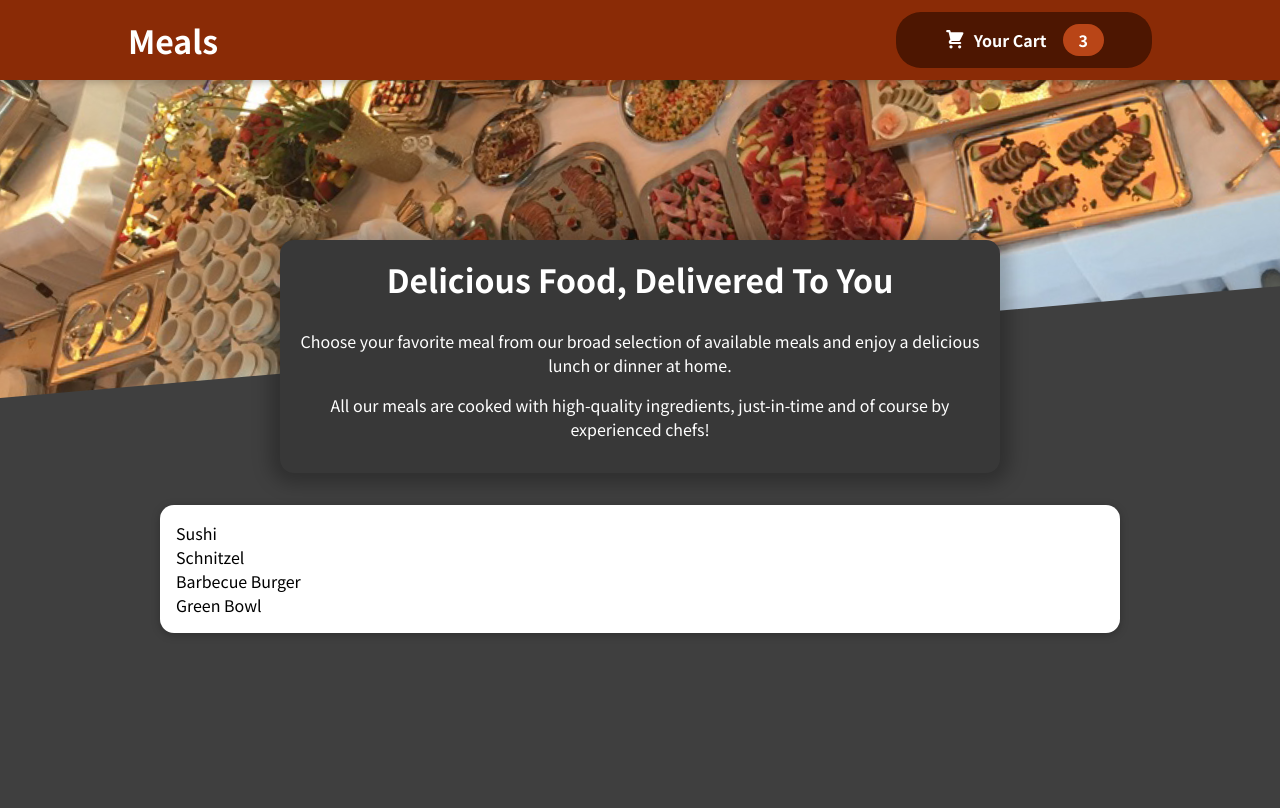
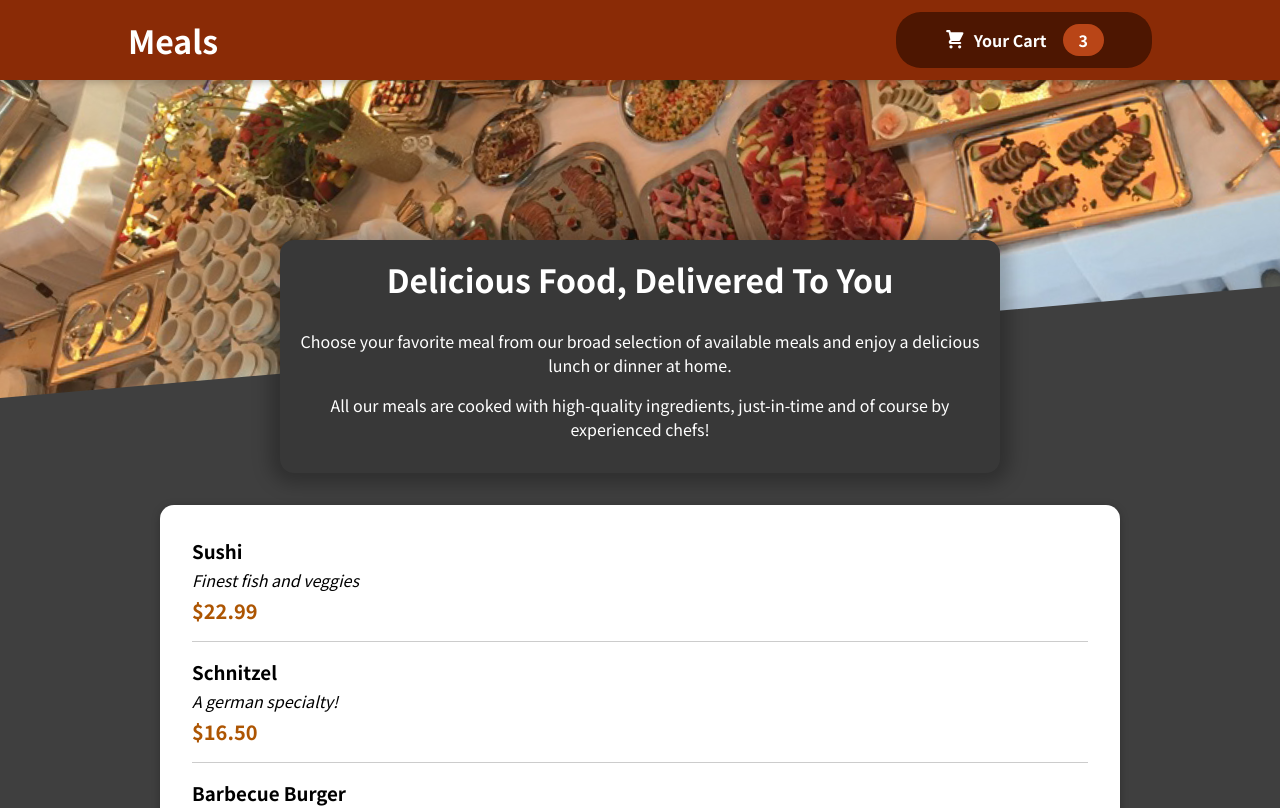
Before and after one commit to erik0002/Food-Order-App, a React (Create React App) app: page / in a window 1280 px wide. Shown: the top 808 px of the page. Built offline with nearby package versions, Linux system fonts and the light colour scheme.

Commit message:
add MeaLItem, MealItemForm

```diff
--- a/src/components/Meals/AvailableMeals/AvailableMeals.js
+++ b/src/components/Meals/AvailableMeals/AvailableMeals.js
@@ -1,5 +1,6 @@
 import Card from '../../UI/Card/Card';
 import classes from './AvailableMeals.module.css';
+import MealItem from "../MealItem/MealItem";
 
 const DUMMY_MEALS = [
     {
@@ -30,7 +31,12 @@
 
 const AvailableMeals = () => {
 
-    const mealsList = DUMMY_MEALS.map(meal => <li>{meal.name}</li>);
+    const mealsList = DUMMY_MEALS.map(meal => (
+        <MealItem
+            key={meal.id}
+            meal={meal}
+        />
+    ));
 
     return <section className={classes.meals}>
         <Card>
--- /dev/null
+++ b/src/components/Meals/MealItem/MealItem.js
@@ -0,0 +1,20 @@
+import classes from './MealItem.module.css';
+
+const MealItem = props => {
+    const price = `$${props.meal.price.toFixed(2)}`;
+
+    return (
+        <li className={classes.meal}>
+            <div>
+                <h3>{props.meal.name}</h3>
+                <div className={classes.description}>{props.meal.description}</div>
+                <div className={classes.price}>{price}</div>
+            </div>
+            <div>
+
+            </div>
+        </li>
+    );
+};
+
+export default MealItem;
--- /dev/null
+++ b/src/components/Meals/MealItem/MealItem.module.css
@@ -0,0 +1,22 @@
+.meal {
+    display: flex;
+    justify-content: space-between;
+    margin: 1rem;
+    padding-bottom: 1rem;
+    border-bottom: 1px solid #ccc;
+}
+
+.meal h3 {
+    margin: 0 0 0.25rem 0;
+}
+
+.description {
+    font-style: italic;
+}
+
+.price {
+    margin-top: 0.25rem;
+    font-weight: bold;
+    color: #ad5502;
+    font-size: 1.25rem;
+}
```
Also changed, not shown: src/components/Meals/MealItem/MealItemForm.js (added), 1 other file (tests, documents, lock files or other folders).
